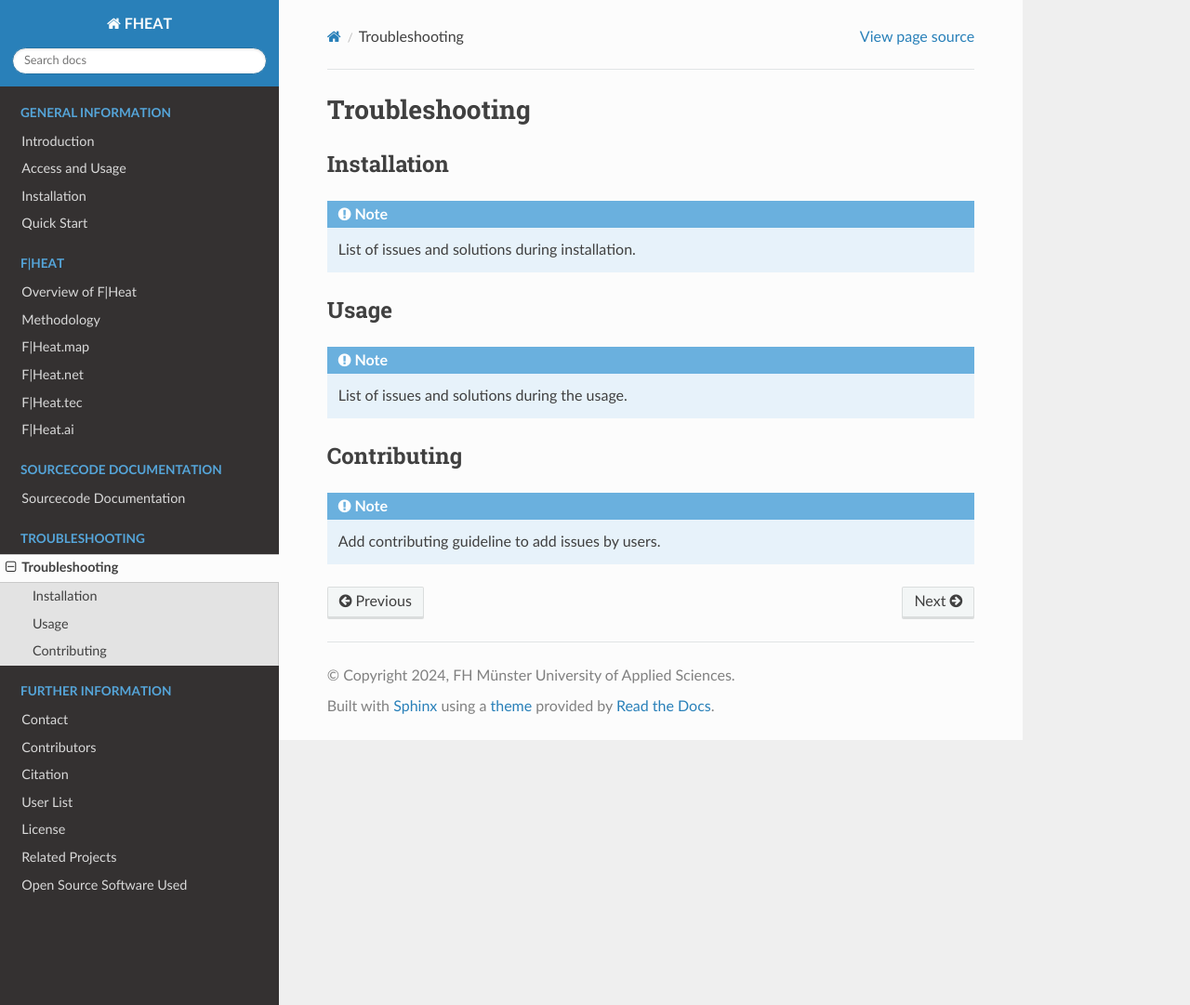
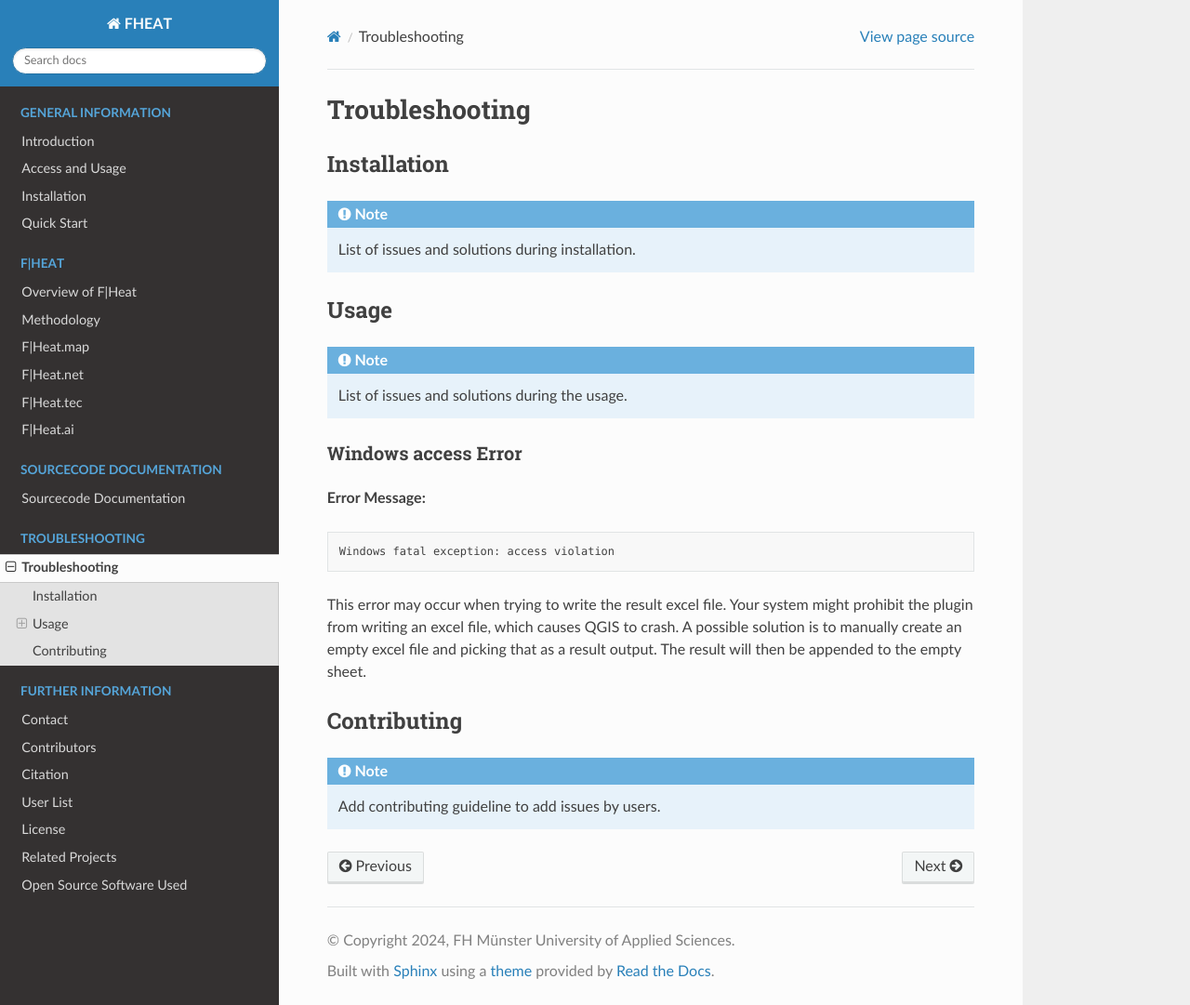
Before and after one commit to hydromac/F-Heat_dev, a Sphinx documentation site: the page built from docs/troubleshooting.rst, in a window 1280 px wide and 1081 px high. Shown: the whole window at 93% size. Built offline with Sphinx 7.4.7 and the Read the Docs theme 2.0.0, drawn with Linux system fonts in a browser that asks for light colours; formulas are drawn with MathJax 3; pages that are not in the unit, such as notebooks, are missing from menus.

Commit message:
Update troubleshooting.rst

```diff
--- a/docs/troubleshooting.rst
+++ b/docs/troubleshooting.rst
@@ -11,6 +11,15 @@ Usage
 .. note::
     List of issues and solutions during the usage.
 
+Windows access Error
+~~~~~~~~~~~~~~~~~~~~
+
+**Error Message:** ::
+
+    Windows fatal exception: access violation
+
+This error may occur when trying to write the result excel file. Your system might prohibit the plugin from writing an excel file, which causes QGIS to crash. A possible solution is to manually create an empty excel file and picking that as a result output. The result will then be appended to the empty sheet.
+
 Contributing
 ------------
 .. note::
```
